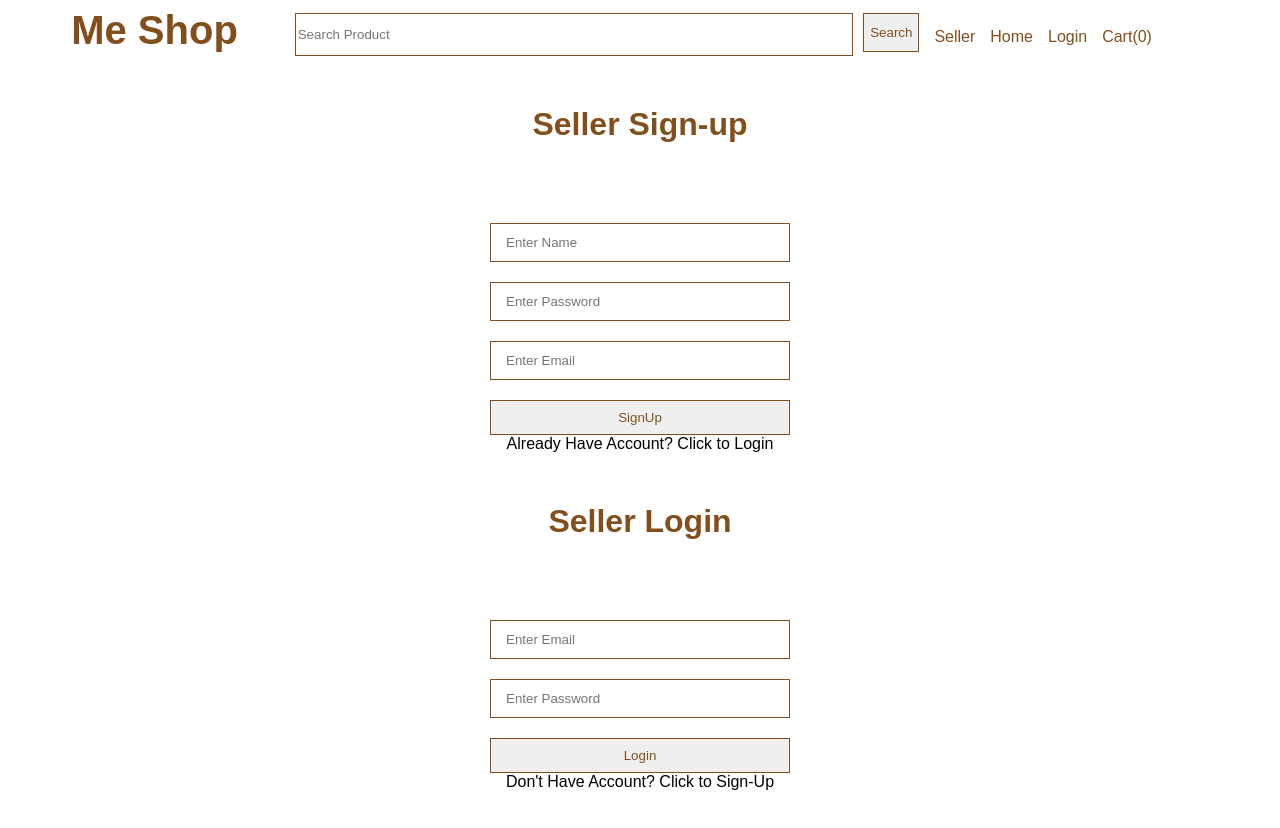
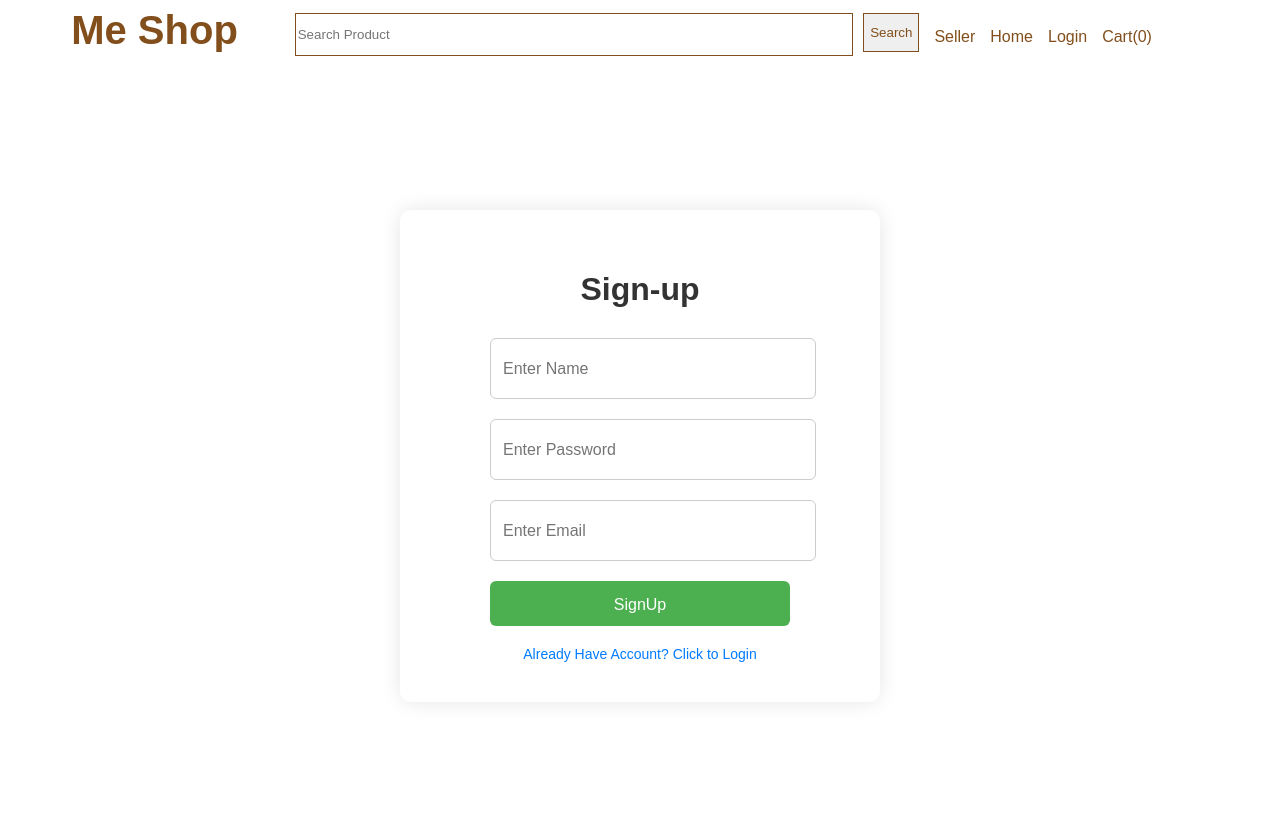
Before and after one commit to vijethpoojary85/MeShop, an Angular app: page /seller-auth in a window 1280 px wide. Shown: the top 828 px of the page. Before the commit the page ends 800 px from the top, so only its background shows below. Built offline with nearby package versions, Linux system fonts and the light colour scheme.

Commit message:
seller signup and seller login design added

```diff
--- a/db.json
+++ b/db.json
@@ -369,6 +369,35 @@
       "name": "",
       "password": "",
       "email": ""
+    },
+    {
+      "id": "aa81",
+      "name": "",
+      "password": "",
+      "email": ""
+    },
+    {
+      "id": "5eab",
+      "name": "",
+      "password": "",
+      "email": ""
+    },
+    {
+      "id": "4c70",
+      "name": "",
+      "password": "",
+      "email": ""
+    },
+    {
+      "id": "1cd6",
+      "name": "",
+      "password": "",
+      "email": ""
+    },
+    {
+      "id": "2897",
+      "email": "",
+      "password": ""
     }
   ]
 }
--- a/src/app/seller-auth/seller-auth.component.css
+++ b/src/app/seller-auth/seller-auth.component.css
@@ -1,15 +1,67 @@
-.sign-up, .login{
+/* Container for sign-up and login */
+.seller-auth {
+    display: flex;
+    justify-content: center;
+    align-items: center;
+    height: 100vh;
+    /* background-color: #f0f0f0; */
+  }
+
+  /* Form container */
+  .sign-up {
+    background-color: #fff;
+    padding: 40px;
+    border-radius: 10px;
+    box-shadow: 0 0 20px rgba(0, 0, 0, 0.1);
+    max-width: 400px;
+    width: 100%;
+  }
+
+  /* Form header */
+  .sign-up h1 {
+    margin-bottom: 30px;
     text-align: center;
-}
-.sign-up h1, .login h1{
-    margin-top: 50px;
-    margin-bottom: 80px;
-    color: #824f1c
+    color: #333;
+  }
 
-}
-.auth-toggle-link{
-    color: blueviolet;
+  /* Form inputs */
+  .form-input {
+    width: 100%;
+    padding: 12px;
+    margin-bottom: 20px;
+    border: 1px solid #ccc;
+    border-radius: 6px;
+    font-size: 16px;
+  }
+
+  /* Form button */
+  .form-button {
+    width: 100%;
+    /* padding: 12px; */
+    padding-top: 15px;
+    padding-bottom: 30px;
+    background-color: #4caf50;
+    color: white;
+    border: none;
+    border-radius: 6px;
+    font-size: 16px;
+    cursor: pointer;
+  }
+
+  .form-button:hover {
+    background-color: #45a049;
+  }
+
+  /* Link */
+  .sign-up a {
+    display: block;
+    text-align: center;
+    margin-top: 20px;
+    color: #007bff;
+    text-decoration: none;
     font-size: 14px;
-    margin-top: 20px;
-    text-align: left;
-}
+  }
+
+  .sign-up a:hover {
+    text-decoration: underline;
+  }
--- a/src/app/seller-auth/seller-auth.component.html
+++ b/src/app/seller-auth/seller-auth.component.html
@@ -1,6 +1,6 @@
 <div class="seller-auth">
-  <div class="sign-up">
-    <h1>Seller Sign-up</h1>
+  <div *ngIf="!showLogin" class="sign-up">
+    <h1>Sign-up</h1>
     <form #sellerSignUp="ngForm" (ngSubmit)="signUp(sellerSignUp.value)" class="common-form" >
       <input type="text" placeholder="Enter Name" ngModel name="name" class="form-input" required>
       <input type="password" placeholder="Enter Password" ngModel name="password" class="form-input" required>
@@ -14,9 +14,9 @@
 
 
 <!--login area -->
-<div class="sign-up">
-  <h1>Seller Login</h1>
-  <form #sellerSignUp="ngForm" (ngSubmit)="signUp(sellerSignUp.value)" class="common-form" >
+<div *ngIf="showLogin"class="sign-up">
+  <h1>Login</h1>
+  <form #sellerLogin="ngForm" (ngSubmit)="login(sellerLogin.value)" class="common-form" >
     <input type="email" placeholder="Enter Email" ngModel name="email" class="form-input" required>
     <input type="password" placeholder="Enter Password" ngModel name="password" class="form-input" required>
     <button type="submit" class="form-button">Login</button>
--- a/src/app/seller-auth/seller-auth.component.ts
+++ b/src/app/seller-auth/seller-auth.component.ts
@@ -17,6 +17,9 @@ export class SellerAuthComponent implements OnInit {
   signUp(data: SignUp): void {
     this.seller.userSignUp(data);
   }
+  login(data: SignUp): void {
+    console.log("first",data);
+  }
 
   openLogin() {
     this.showLogin = true;
```
